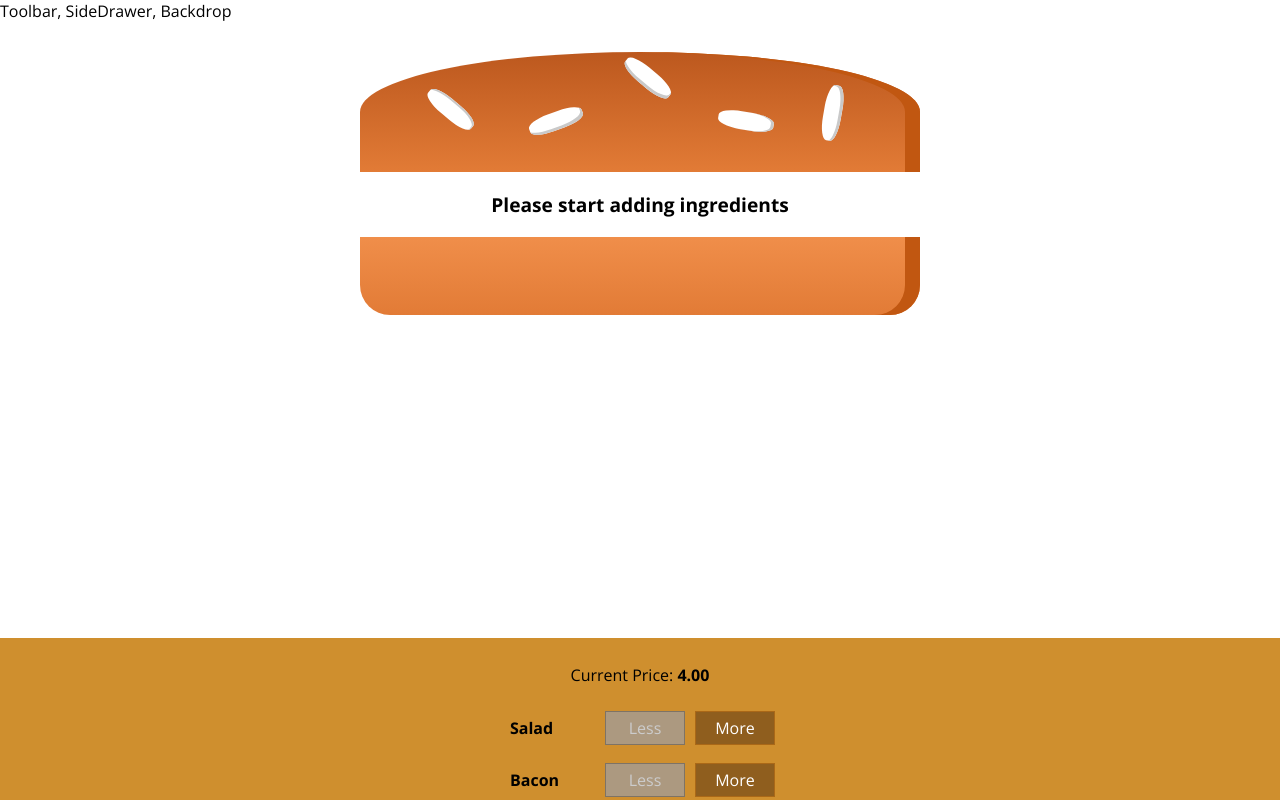
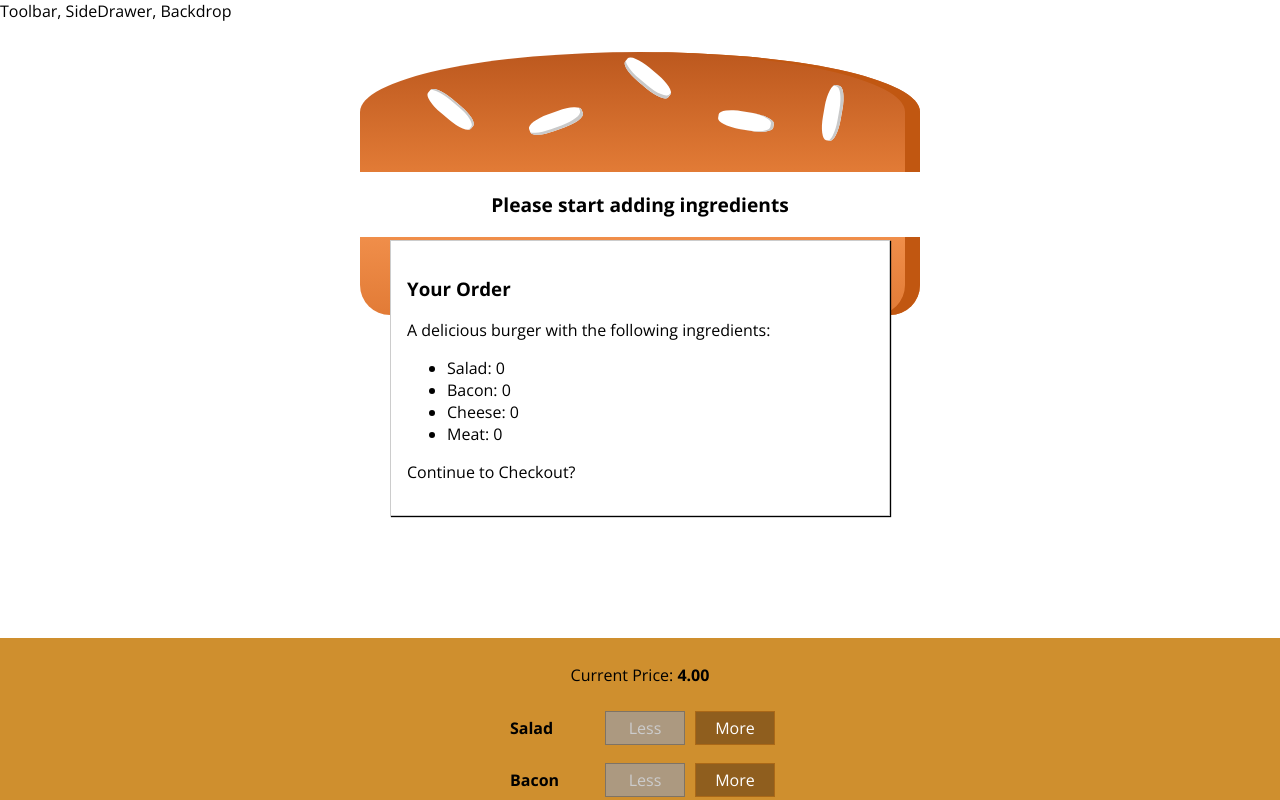
Before and after one commit to hcamposa1994/BurgerApp, a React (Create React App) app: page / in a window 1280 px wide. Shown: the top 800 px of the page. Built offline with nearby package versions, Linux system fonts and the light colour scheme.

Commit message:
added in a modal component to be able to display the Order Summary component as a Modal. Also added in a backdrop component, but for the time being it is empty. Created the Order Summary component to output a summary of the current order, though for the moment you cant get rid of it

```diff
--- /dev/null
+++ b/src/components/Burger/OrderSummary/OrderSummary.js
@@ -0,0 +1,23 @@
+import React, { Fragment } from "react";
+
+const OrderSummary = props => {
+  const ingredientSummary = Object.keys(props.ingredients).map(igkey => {
+    return (
+      <li key={igkey}>
+        <span style={{ textTransform: "capitalize" }}>{igkey}</span>:{" "}
+        {props.ingredients[igkey]}
+      </li>
+    );
+  });
+
+  return (
+    <Fragment>
+      <h3>Your Order</h3>
+      <p>A delicious burger with the following ingredients:</p>
+      <ul>{ingredientSummary}</ul>
+      <p>Continue to Checkout?</p>
+    </Fragment>
+  );
+};
+
+export default OrderSummary;
--- /dev/null
+++ b/src/components/UI/Modal/Modal.js
@@ -0,0 +1,9 @@
+import React from "react";
+
+import classStyles from "./Modal.module.css";
+
+const Modal = props => {
+  return <div className={classStyles.Modal}>{props.children}</div>;
+};
+
+export default Modal;
--- /dev/null
+++ b/src/components/UI/Modal/Modal.module.css
@@ -0,0 +1,20 @@
+.Modal {
+  position: fixed;
+  z-index: 500;
+  background-color: white;
+  width: 70%;
+  border: 1px solid #ccc;
+  box-shadow: 1px 1px 1px black;
+  padding: 16px;
+  left: 15%;
+  top: 30%;
+  box-sizing: border-box;
+  transition: all 0.3s ease-out;
+}
+
+@media (min-width: 600px) {
+  .Modal {
+    width: 500px;
+    left: calc(50% - 250px);
+  }
+}
--- a/src/containers/BurgerBuilder/BurgerBuilder.js
+++ b/src/containers/BurgerBuilder/BurgerBuilder.js
@@ -3,6 +3,8 @@
 import Auxiliary from "../../hoc/Auxiliary";
 import Burger from "../../components/Burger/Burger";
 import BuildControls from "../../components/Burger/BuildControls/BuildControls";
+import Modal from "../../components/UI/Modal/Modal";
+import OrderSummary from "../../components/Burger/OrderSummary/OrderSummary";
 
 const INGREDIENT_PRICES = {
   salad: 0.5,
@@ -79,6 +81,9 @@
     // {salad: true, meat: false}
     return (
       <Auxiliary>
+        <Modal>
+          <OrderSummary ingredients={this.state.ingredients} />
+        </Modal>
         <Burger ingredients={this.state.ingredients} />
         <BuildControls
           ingredientAdded={this.addIngredientHandler}
```
Also changed, not shown: src/components/UI/Backdrop/Backdrop.js (added).
